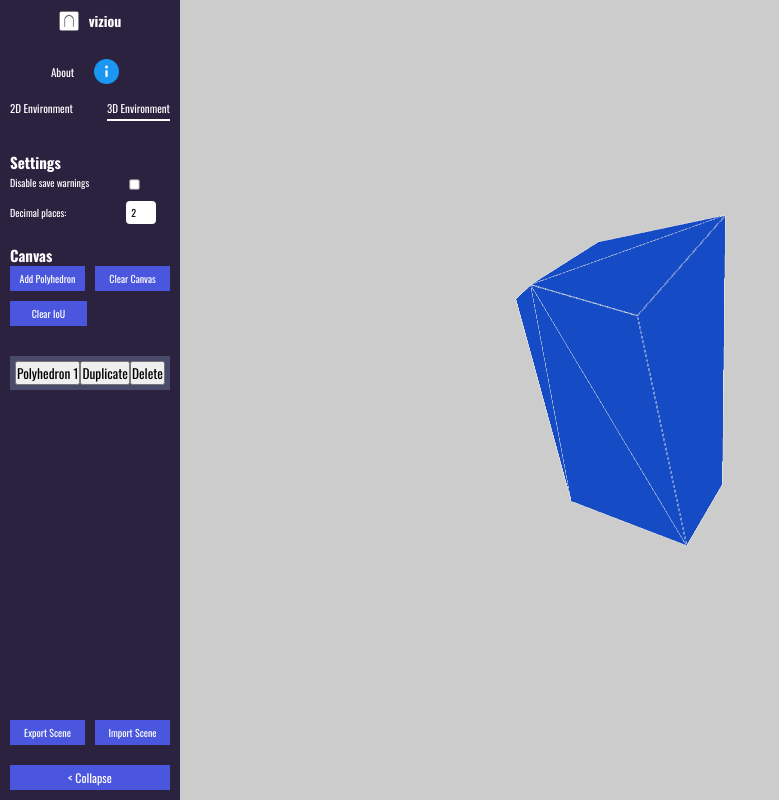
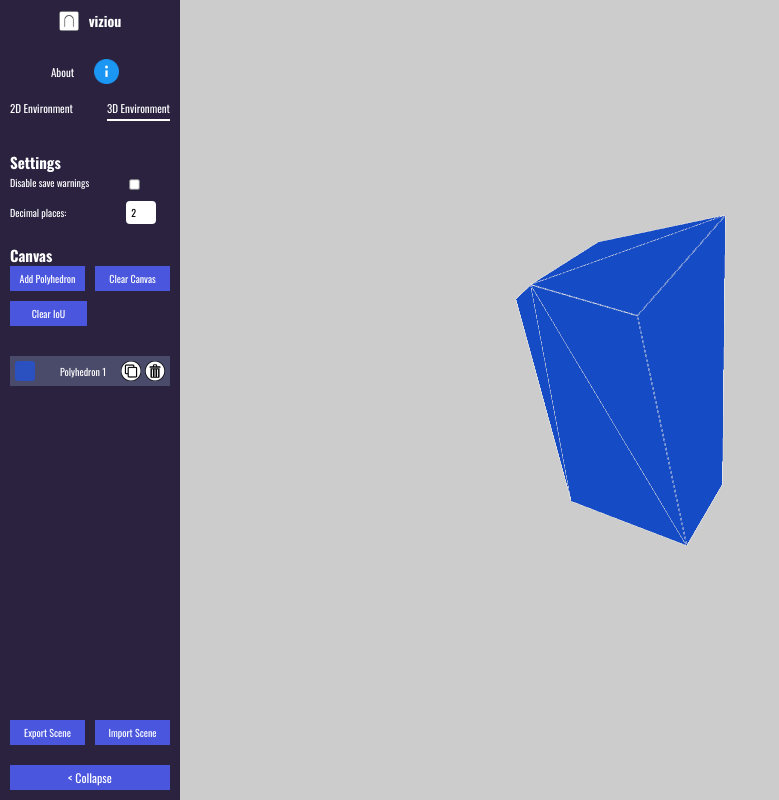
Before and after one commit to viziou/viziou, a React (Vite) app: page /3D-Environment in a window 1280 px wide. Both pictures are taken after a click on the button "Add Polyhedron". Shown: the whole page, without its empty margins (0-779 px from the left). Built offline with nearby package versions, Linux system fonts and the light colour scheme.

Commit message:
Prettify list buttons for 2D and 3D

```diff
--- a/src/components/Sidebar2D.tsx
+++ b/src/components/Sidebar2D.tsx
@@ -5,6 +5,9 @@ import logo from '../assets/favicon.png';
 import info from '../assets/info.png';
 import '../styles/Sidebar2D.css';
 import { PolygonContext } from '../contexts/PolygonContext';
+import edit from '../assets/new_edit.png';
+import bin from '../assets/new_bin.png';
+import duplicate from '../assets/new_duplicate.png';
 
 const Sidebar2D = (props: SidebarProps2D) => {
     const { polygons, addPolygon: addPolygon, clearPolygons, showIoUs, clearIoUs, savePolygons, loadPolygons } = props;
@@ -127,20 +130,51 @@ const Sidebar2D = (props: SidebarProps2D) => {
 
             {!isCollapsed && (
                 <div className="polygon-list-2d scrollable">
-                {polygons.map((polygon, index) => (
-                    <div key={index} className="polygon-item-2d small-polygon">
-                        <button onClick={() => dispatch!({ type: 'SELECT_POLYGON', id: polygon.id})}>{`Polygon ${index + 1}`}</button>
+                    {polygons.map((polygon, index) => (
+                        <div key={index} className="polygon-item-2d small-polygon">
 
-                        <button onClick={() => dispatch!({type: "SET_EDIT", id: polygon.id})}>{`Edit`}</button>
+                            <span
+                                style={{
+                                    display: 'inline-block',
+                                    width: '20px',
+                                    height: '20px',
+                                    backgroundColor: polygon.colour,
+                                    borderRadius: '3px',
+                                    marginRight: '10px'
+                                }}
+                            />
 
-                        <button onClick={() => dispatch!({type: "DUPLICATE_POLYGON", id: polygon.id, newId: polygon.id*100000})}>{`Duplicate`}</button>
+                            <span onClick={() => dispatch!({ type: 'SELECT_POLYGON', id: polygon.id })}>
+                                {`Polygon ${index + 1}`}
+                            </span>
 
-                        <button onClick={() => {
-                            dispatch!({type: "DELETE_POLYGON", id: polygon.id})
-                            dispatch!({ type: "SELECT_POLYGON", id: null });
-                        }}>{`Delete`}</button>
-                    </div>
-                ))}
+                            <div className="icon-buttons-2d">
+                                <img
+                                    src={edit}
+                                    alt="Edit"
+                                    className="icon-2d"
+                                    onClick={() => dispatch!({ type: "SET_EDIT", id: polygon.id })}
+                                />
+
+                                <img
+                                    src={duplicate}
+                                    alt="Duplicate"
+                                    className="icon-2d"
+                                    onClick={() => dispatch!({ type: "DUPLICATE_POLYGON", id: polygon.id, newId: polygon.id * 100000 })}
+                                />
+
+                                <img
+                                    src={bin}
+                                    alt="Delete"
+                                    className="icon-2d"
+                                    onClick={() => {
+                                        dispatch!({ type: "DELETE_POLYGON", id: polygon.id });
+                                        dispatch!({ type: "SELECT_POLYGON", id: null });
+                                    }}
+                                />
+                            </div>
+                        </div>
+                    ))}
                 </div>
             )}
 
--- a/src/components/Sidebar3D.tsx
+++ b/src/components/Sidebar3D.tsx
@@ -5,6 +5,9 @@ import info from '../assets/info.png';
 import '../styles/Sidebar3D.css';
 import { useContext, useState } from 'react';
 import { PolyhedronContext } from '../contexts/PolyhedronContext';
+// import edit from '../assets/new_edit.png';
+import bin from '../assets/new_bin.png';
+import duplicate from '../assets/new_duplicate.png';
 
 const Sidebar3D = (props: SidebarProps3D) => {
     const { polyhedrons, addRandomPolyhedron, clearPolyhedrons, savePolyhedrons, loadPolyhedrons } = props;
@@ -116,22 +119,68 @@ const Sidebar3D = (props: SidebarProps3D) => {
             </div>
 
             {!isCollapsed && (
+                // <div className="polyhedron-list-3d scrollable">
+                //     {polyhedrons.map((_, index) => (
+                //         <div key={index} className="polyhedron-item-3d">
+                //             <button onClick={() => dispatch!({ type: 'SELECT_POLYHEDRON', index: index})}>{`Polyhedron ${index + 1}`}</button>
+
+                //             {/* <button onClick={() => dispatch!({ type: "SET_EDIT", index: index})}>{`Edit`}</button> */}
+
+                //             <button onClick={() => dispatch!({type: "DUPLICATE_POLYHEDRON", index: index})}>{`Duplicate`}</button>
+
+                //             <button onClick={() => {
+                //                 dispatch!({type: "DELETE_POLYHEDRON", index: index})
+                //                 dispatch!({ type: "SELECT_POLYHEDRON", index: null });
+                //             }}>{`Delete`}</button>
+                //         </div>
+                //     ))}
+                // </div>
+
                 <div className="polyhedron-list-3d scrollable">
                     {polyhedrons.map((_, index) => (
                         <div key={index} className="polyhedron-item-3d">
-                            <button onClick={() => dispatch!({ type: 'SELECT_POLYHEDRON', index: index})}>{`Polyhedron ${index + 1}`}</button>
 
-                            {/* <button onClick={() => dispatch!({ type: "SET_EDIT", index: index})}>{`Edit`}</button> */}
+                            <span
+                                style={{
+                                    display: 'inline-block',
+                                    width: '20px',
+                                    height: '20px',
+                                    backgroundColor: _.colour,
+                                    borderRadius: '3px',
+                                    marginRight: '10px'
+                                }}
+                            />
 
-                            <button onClick={() => dispatch!({type: "DUPLICATE_POLYHEDRON", index: index})}>{`Duplicate`}</button>
+                            <span onClick={() => dispatch!({ type: 'SELECT_POLYHEDRON', index: index })}>
+                                {`Polyhedron ${index + 1}`}
+                            </span>
 
-                            <button onClick={() => {
-                                dispatch!({type: "DELETE_POLYHEDRON", index: index})
-                                dispatch!({ type: "SELECT_POLYHEDRON", index: null });
-                            }}>{`Delete`}</button>
+                            <div className="icon-buttons-3d">
+
+                                {/* uncomment if you want to add an Edit icon */}
+                                {/* <img src={editIcon} alt="Edit" className="icon" onClick={() => dispatch!({ type: "SET_EDIT", index: index })} /> */}
+
+                                <img
+                                    src={duplicate}
+                                    alt="Duplicate"
+                                    className="icon-3d"
+                                    onClick={() => dispatch!({ type: "DUPLICATE_POLYHEDRON", index: index })}
+                                />
+
+                                <img
+                                    src={bin}
+                                    alt="Delete"
+                                    className="icon-3d"
+                                    onClick={() => {
+                                        dispatch!({ type: "DELETE_POLYHEDRON", index: index });
+                                        dispatch!({ type: "SELECT_POLYHEDRON", index: null });
+                                    }}
+                                />
+                            </div>
                         </div>
                     ))}
                 </div>
+
             )}
 
             {!isCollapsed && (
--- a/src/styles/Sidebar2D.css
+++ b/src/styles/Sidebar2D.css
@@ -222,14 +222,29 @@ select {
   margin-bottom: 10px;
   height: 200px;
   overflow-y: auto;
+  display: flex;
+  flex-direction: column;
 }
 
 .polygon-item-2d {
+  display: flex;
+  align-items: center;
+  justify-content: space-between;
+  padding: 5px;
+  margin-bottom: 2px;
+  font-size: 15px;
   background-color: #4a4a6a;
-  padding: 5px;
-  margin-bottom: 5px;
-  text-align: center;
-  font-size: 12px;
+}
+
+.icon-buttons-2d {
+  display: flex;
+  gap: 4px;
+}
+
+.icon-2d {
+  width: 20px;
+  height: 20px;
+  cursor: pointer;
 }
 
 .footer-2d {
--- a/src/styles/Sidebar3D.css
+++ b/src/styles/Sidebar3D.css
@@ -216,14 +216,29 @@ select {
   margin-bottom: 10px;
   height: 200px;
   overflow-y: auto;
+  display: flex;
+  flex-direction: column;
 }
 
 .polyhedron-item-3d {
+  display: flex;
+  align-items: center;
+  justify-content: space-between;
+  padding: 5px;
+  margin-bottom: 2px;
+  font-size: 15px;
   background-color: #4a4a6a;
-  padding: 5px;
-  margin-bottom: 5px;
-  text-align: center;
-  font-size: 12px;
+}
+
+.icon-buttons-3d {
+  display: flex;
+  gap: 4px;
+}
+
+.icon-3d {
+  width: 20px;
+  height: 20px;
+  cursor: pointer;
 }
 
 .footer-3d {
```
